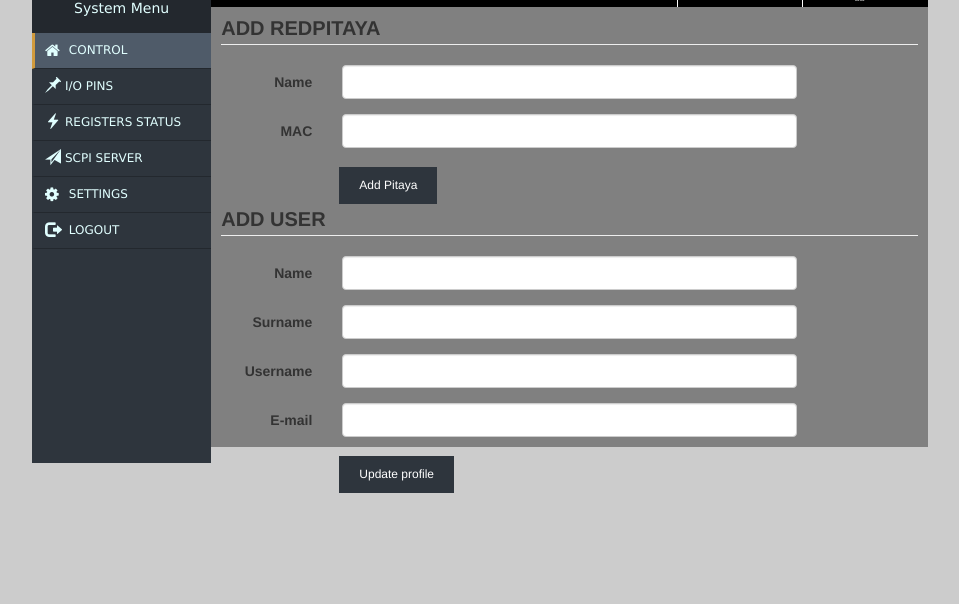
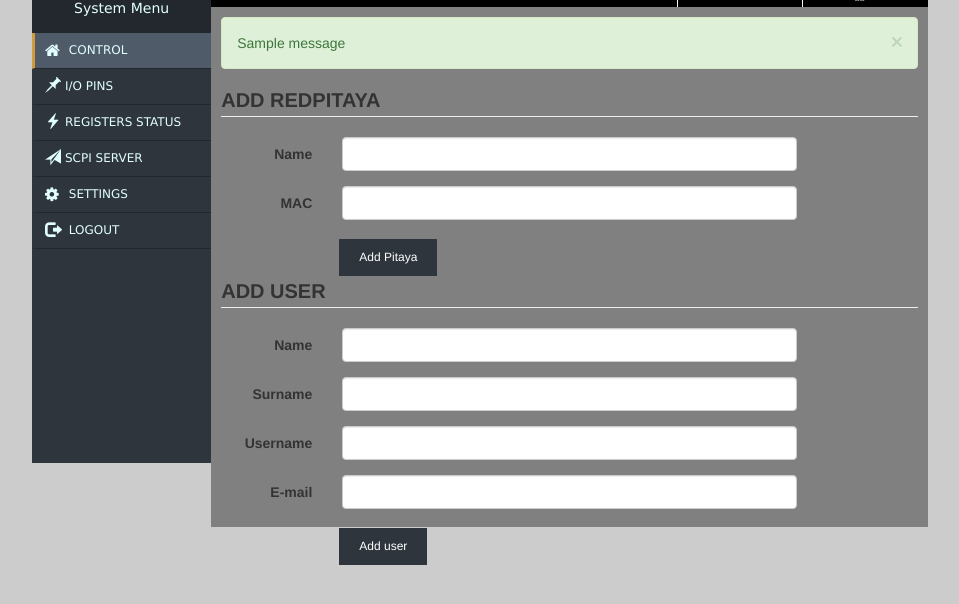
Before and after one commit to 1nfused/RemoteAccess, a Flask app: template remote_system/app/templates/settings.html in a window 1280 px wide. Shown: the part 17-621 px from the top of the page, without its empty margins (160-1119 px from the left). Run offline with Flask 2, Linux system fonts and the light colour scheme; the template is opened without the code that fills it: most values are stand-ins (such as "Sample title", 1, 10 or a date in 2020); one stand-in notice (Sample message) is shown; some libraries are stand-ins or nearby versions.

Commit message:
Added redpitaya addition into base.

```diff
--- a/remote_system/app/main.py
+++ b/remote_system/app/main.py
@@ -105,6 +105,11 @@ def registers():
 
 @app.route('/index', methods=['GET', 'POST'])
 def index():
+
+    # Get all avaliable Red Pitaya
+    registred_pitayas = RedPitaya.query.all()
+    print registred_pitayas
+
     return render_template('index.html')
 
 
@@ -142,29 +147,60 @@ def connect_pitaya():
 
 @app.route('/settings', methods=['POST', 'GET'])
 def settings():
-    response = {"success": True }
-    # If we want to update our contant info
-    print("Here we are")
-    print(request.form.get("add_user", type=str))
-    print(request.form.get("add_pitaya", type=str))
+    response = {
+        "success": True
+    }
 
-    if request.method == 'POST':
+    add_type = request.form.get('settings_add')
+
+    if request.method == 'POST' and add_type == 'user':
         username = request.form.get('username', type=str)
-        if User.query.filter(username == username).first():
-            response = {
-                "success": False, "error": "Username already exists"}
-            return redirect(url_for('settings', response=response))
+        if User.query.filter(User.username == username).first():
+            flash("User with username %s already exists" % username)
+            return render_template('settings.html', error="error")
 
         name = request.form.get('name', type=str)
         surname = request.form.get('surname', type=str)
         email = request.form.get('email', type=str)
 
+        if not name or not surname or not email:
+            flash("All fields are required!")
+            return render_template('settings.html', error="error")
+
+        # Create user
         user = User(username, "root", name, email)
         db.session.add(user)
         db.session.commit()
-        response = {"success": True, "error": "Successfully created user" }
-        return redirect(url_for('settings', response=response))
 
+        # Flash response
+        response = { "success": True }
+        flash("Successfully created user %s" % (username))
+        return redirect(url_for('settings.html', response=response))
+
+    elif request.method == 'POST' and add_type == 'pitaya':
+        rp_name = \
+            request.form.get("rp_name", type=str)
+        rp_mac = \
+            request.form.get("rp_mac", type=str)
+
+        # Check if MAC is correct right away
+        if len(rp_mac) != 12:
+            flash("Invalid MAC address!")
+            return render_template('settings.html', error="error")
+
+        if not rp_name or not rp_mac:
+            flash("All fields are require!")
+            return render_template('settings.html', error="error")
+
+        if RedPitaya.query.filter(RedPitaya.mac == rp_mac).first():
+            flash("RedPitaya already exists!")
+            return render_template('settings.html', error="error")
+        else:
+            rp = RedPitaya(rp_name, rp_mac)
+            db.session.add(rp)
+            db.session.commit()
+
+    flash("Successfully created Red Pitaya %s" % rp_name)
     return render_template('settings.html', response=response)
 
 
--- a/remote_system/app/static/css/style.css
+++ b/remote_system/app/static/css/style.css
@@ -204,7 +204,7 @@ body{
 }
 
 .settings_content {
-  height: 55%;
+  height: 65%;
 }
 
 .content_registers{
--- a/remote_system/app/templates/settings.html
+++ b/remote_system/app/templates/settings.html
@@ -4,28 +4,50 @@
 
 {% block content %}
 <div class="content settings_content">
+	{% if not error %}
+		{% with messages = get_flashed_messages() %}
+		  {% if messages %}
+		    {% for message in messages %}
+		      <div class="alert alert-success alert-dismissible" role="alert">
+			      <button type="button" class="close" data-dismiss="alert" aria-label="close"><span aria-hidden="true">&times;</span></button>
+			      {{ message }}
+		      </div>
+		    {% endfor %}
+		  {% endif %}
+		{% endwith %}
+	{% else %}
+		{% with messages = get_flashed_messages() %}
+		  {% if messages %}
+		    {% for message in messages %}
+		      <div class="alert alert-danger alert-dismissible" role="alert">{{ message }}
+		      	<button type="button" class="close" data-dismiss="alert" aria-label="close"><span aria-hidden="true">&times;</span></button>
+		      </div>
+		    {% endfor %}
+		  {% endif %}
+		{% endwith %}
+	{% endif %}
 	<div class="settings_header">
 		<h2><strong>ADD REDPITAYA</strong></h2>
 	</div>
 	<hr class="custom_breaker">
 
 	<div class="form_data">
-		<form action="" class="form-horizontal" method="post">
+		<form id="add_pitaya" action="" class="form-horizontal" method="post">
 			<div class="form-group">
 			    <label for="username" class="col-xs-4 col-sm-2 control-label">Name</label>
 			    <div class="col-xs-8 col-sm-8">
-			      <input class="form-control" id="name" name="username" type="username">
+			      <input class="form-control" id="name" name="rp_name" type="username">
 			    </div>
 		  	</div>
 		  	<div class="form-group">
 			    <label for="username" class="col-xs-4 col-sm-2 control-label">MAC</label>
 			    <div class="col-xs-8 col-sm-8">
-			      <input class="form-control" id="mac" name="username" type="username">
+			      <input class="form-control" id="mac" name="rp_mac" type="username">
 			    </div>
 		  	</div>
 
 		  	<div class="col-sm-offset-2">
-		      <button name="add_pitaya" value="pitaya" href="{{ url_for('settings') }}" class="custom_button" type="submit">Add Pitaya</button>
+		      <button name="settings_add" value="pitaya" href="{{ url_for('settings') }}" class="custom_button" type="submit">Add Pitaya</button>
 		    </div>
 		</form>
 
@@ -61,14 +83,9 @@
 		  	</div>
 
 		  	<div class="col-sm-offset-2">
-		      <button name="add_user" value="user" href="{{ url_for('settings') }}" class="custom_button" type="submit">Update profile</button>
+		      <button name="settings_add" value="user" href="{{ url_for('settings') }}" class="custom_button" type="submit">Add user</button>
 		    </div>
 		</form>
-		{% if response.success == false %}
-			<p class="error message" style="color:red">{{ response.error }}</p>
-		{% else %}
-			<p class="error message" style="color:green">{{ response.error }}</p>
-		{% endif %}
 	</div>
 </div>
 {% endblock %}
```
Also changed, not shown: remote_system/app/templates/index.html (+2 -13 lines).
